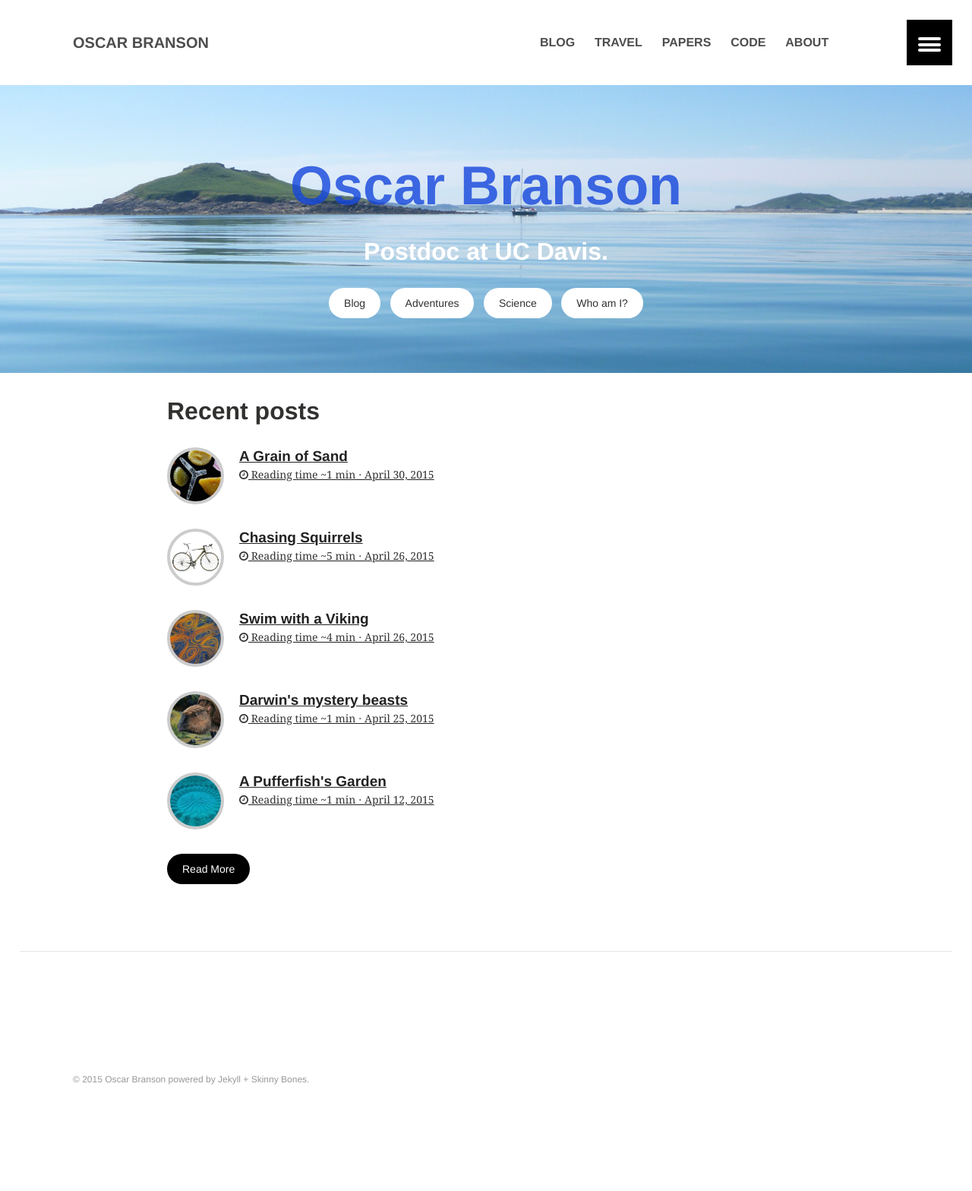
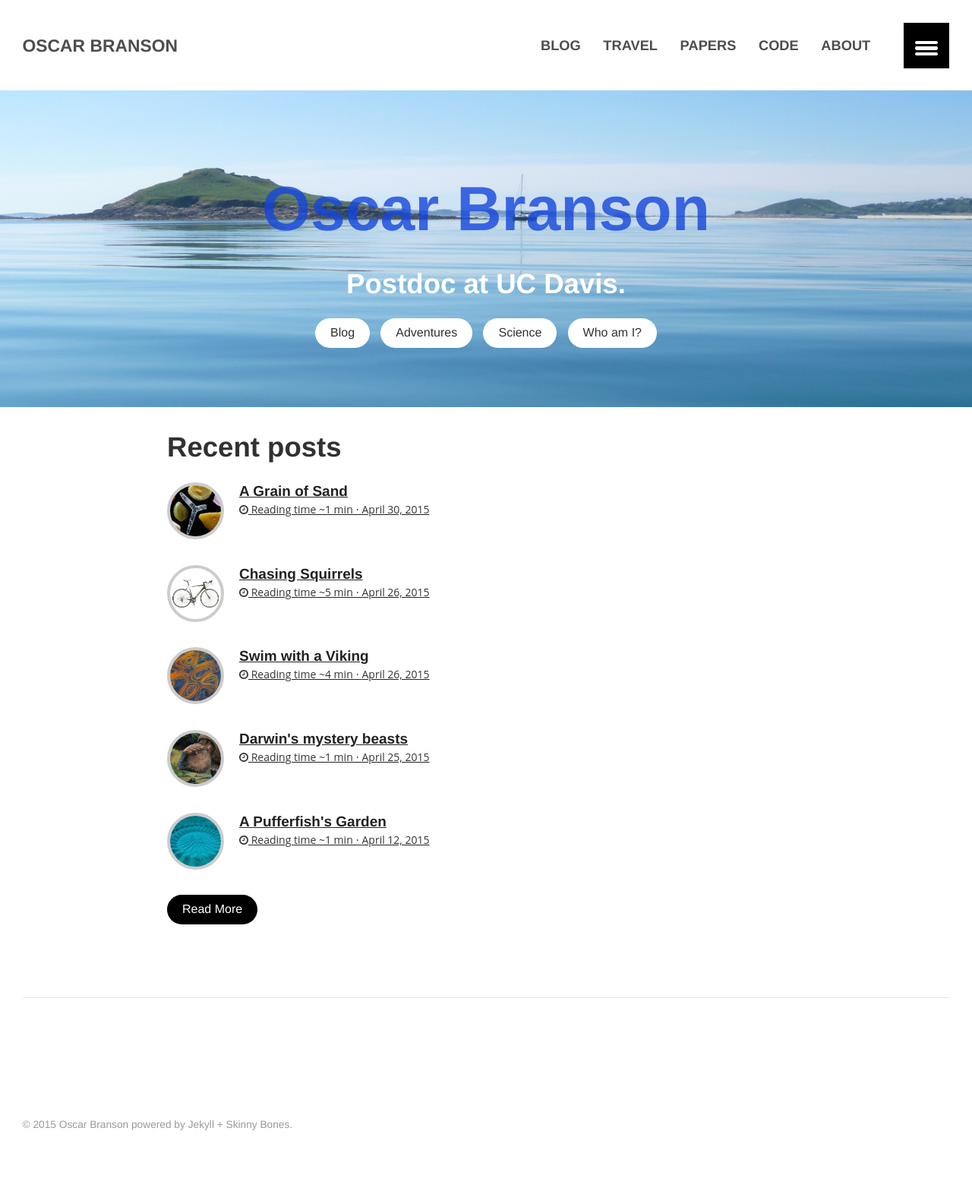
Before and after one commit to oscarbranson/oscarbranson.github.io, a Jekyll site: the page built from index.md, in a window 1280 px wide. Shown: the whole page at 76% size. Built offline with Jekyll 4.4.1, drawn with Linux system fonts in a browser that asks for light colours; before the commit the page ends 1507 px from its top, so only the background shows below that.

Commit message:
changed font

```diff
--- a/_sass/_variables.scss
+++ b/_sass/_variables.scss
@@ -3,14 +3,14 @@
 
 // Typography variables
 
-$base-font                   	: Georgia,Times,"Times New Roman",serif;
+$base-font                   	: "Open Sans",sans-serif;
 $heading-font                	: "Helvetica Neue","Segoe UI",Arial,sans-serif;
 $caption-font                	: $base-font;
 $code-font                   	: monospace;
 $alt-font                    	: $heading-font;
 
-$doc-font-size               	: 16;
-$doc-line-height             	: 24;
+$doc-font-size               	: 14;
+$doc-line-height             	: 20;
 
 $border-radius               	: 3px;
 
```
